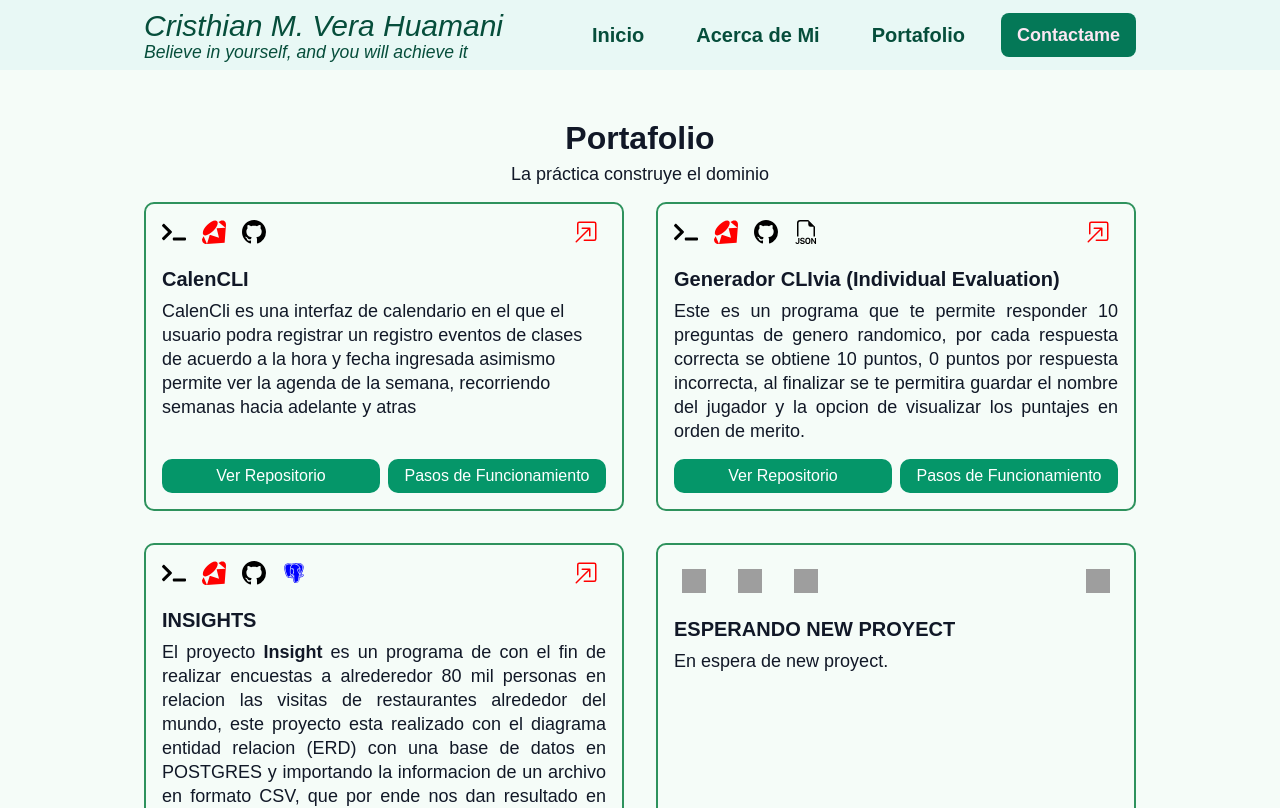
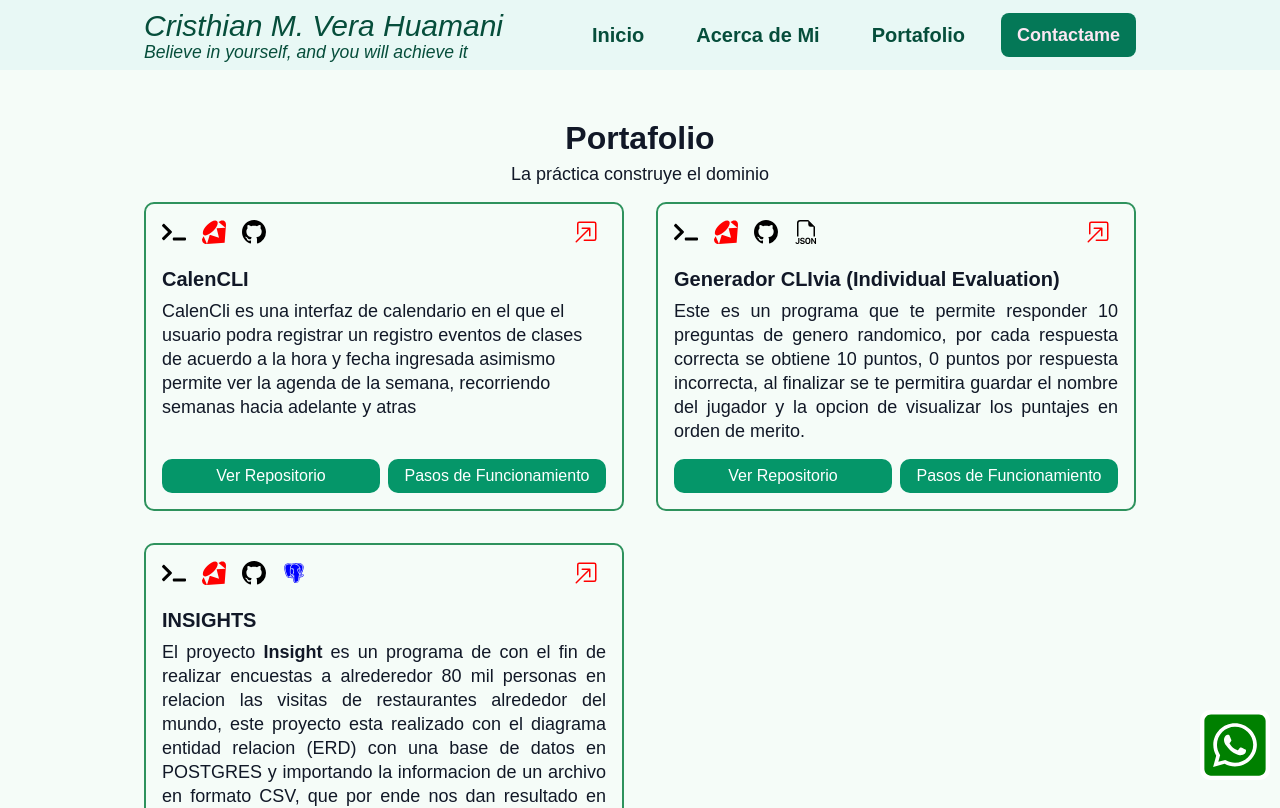
Before and after one commit to cverah/Portafolio-web-react, a React (Vite) app: page /portafolio in a window 1280 px wide. Shown: the top 808 px of the page. Built offline with nearby package versions, Linux system fonts and the light colour scheme; grey boxes are pictures that could not be loaded; a web font is replaced by a local one.

Commit message:
feat: add button whastapp in portafolio

```diff
--- a/src/App.jsx
+++ b/src/App.jsx
@@ -6,9 +6,11 @@ import CalenclyOperation from "./components/components_portafolio/calencly/Calen
 import CliviaOperation from "./components/components_portafolio/clivia_generator/CliviaOperation";
 import InsigthOperation from "./components/components_portafolio/insight/InsigthOperation";
 import Contact from "./pages/Contact";
+import ButtonWhatsapp from "./components/ButtonWhatsapp";
 
 function App() {
   return (
+    <>
       <Routes>
         <Route path="/" index element={<Home />} />
         <Route path="/about" element={<About />} />
@@ -21,6 +23,8 @@ function App() {
         <Route path="/contact" element={<Contact />} />
         <Route path="*" element={<Navigate to="/" />} />
       </Routes>
+      <ButtonWhatsapp />
+    </>
   );
 }
 
--- /dev/null
+++ b/src/components/ButtonWhatsapp.jsx
@@ -0,0 +1,29 @@
+import { Link } from "react-router-dom";
+import { FaWhatsappSquare } from "react-icons/fa";
+import styled from "@emotion/styled";
+
+const StyleButtonWhatsapp = styled(FaWhatsappSquare)`
+  line-height: 80px;
+  color: green;
+  position: fixed;
+  bottom: 20px;
+  right: 10px;
+  font-size: 70px;
+  background-color: white;
+  background-size: 1px;
+  border-radius: 10px;
+  transition: transform 0.2s;
+  &:hover {
+    transform: scale(1.1);
+  }
+`;
+
+const ButtonWhatsapp = () => {
+  return (
+    <Link to="https://api.whatsapp.com/send?phone=928646027" target="_blank">
+      <StyleButtonWhatsapp />
+    </Link>
+  );
+};
+
+export default ButtonWhatsapp;
--- a/src/css/global/reset.css
+++ b/src/css/global/reset.css
@@ -47,6 +47,7 @@ body {
 /* A elements that don't have a class get default styles */
 a:not([class]) {
   text-decoration-skip-ink: auto;
+  color: inherit;
 }
 
 /* Make images easier to work with */
--- a/src/pages/Portafolio.jsx
+++ b/src/pages/Portafolio.jsx
@@ -20,52 +20,7 @@ const Portafolio = () => {
           <div className="article-grid-2columns">
             <Calencly />
             <CliviaGenerator />
-
             <Insigth />
-
-            <article className="article-grid-portafolio">
-              <div className="navbar">
-                <div className="header-article-portafolio">
-                  <img
-                    className="img-1.5"
-                    src="./assets/images/icons/icon-terminal-ubuntu.svg"
-                    alt="icon-terminal-ubuntu"
-                  />
-                  <img
-                    className="img-1.5"
-                    src="./assets/images/icons/icon-ruby.svg"
-                    alt="icon-ruby"
-                  />
-                  <img
-                    className="img-1.5"
-                    src="./assets/images/icons/icon-github.svg"
-                    alt="icon-github"
-                  />
-                </div>
-                <div className="margin-right">
-                  <img
-                    className="img-1.5"
-                    src="./assets/images/icons/flecha-rigth-45.svg"
-                    alt="flecha-right-45"
-                  />
-                </div>
-              </div>
-              <div className="content-article-portafolio">
-                <h3 className="text-xl semi-bold text-uppercase">
-                  Esperando New Proyect
-                </h3>
-                <p className="text-lg light">En espera de new proyect.</p>
-              </div>
-              <div className="footer-article-portafolio mt-auto">
-                <Link
-                  to="https://github.com/cverah/insights-ruby-postgres"
-                  target="_blank"
-                >
-                  Ver Repositorio
-                </Link>
-                <a href="proyect_page_insight.html">Pasos de Funcionamiento</a>
-              </div>
-            </article>
           </div>
         </ContainerLg>
       </SectionPaddingMd>
```
Lines whose indentation alone changed are shown as unchanged.
